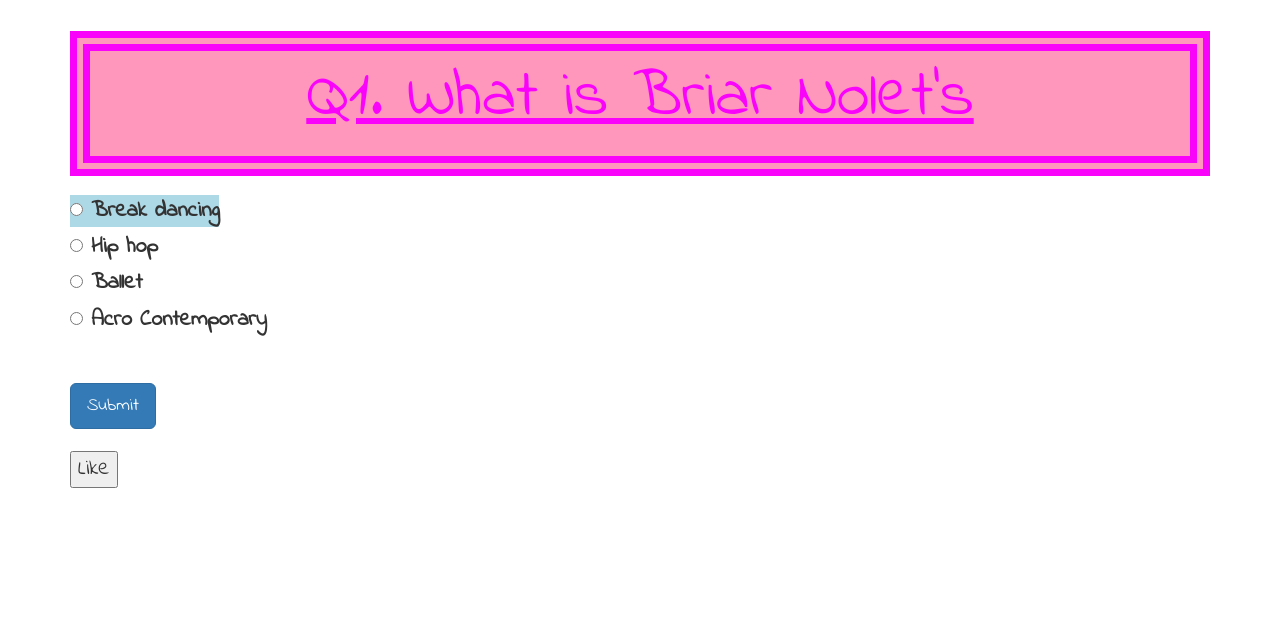
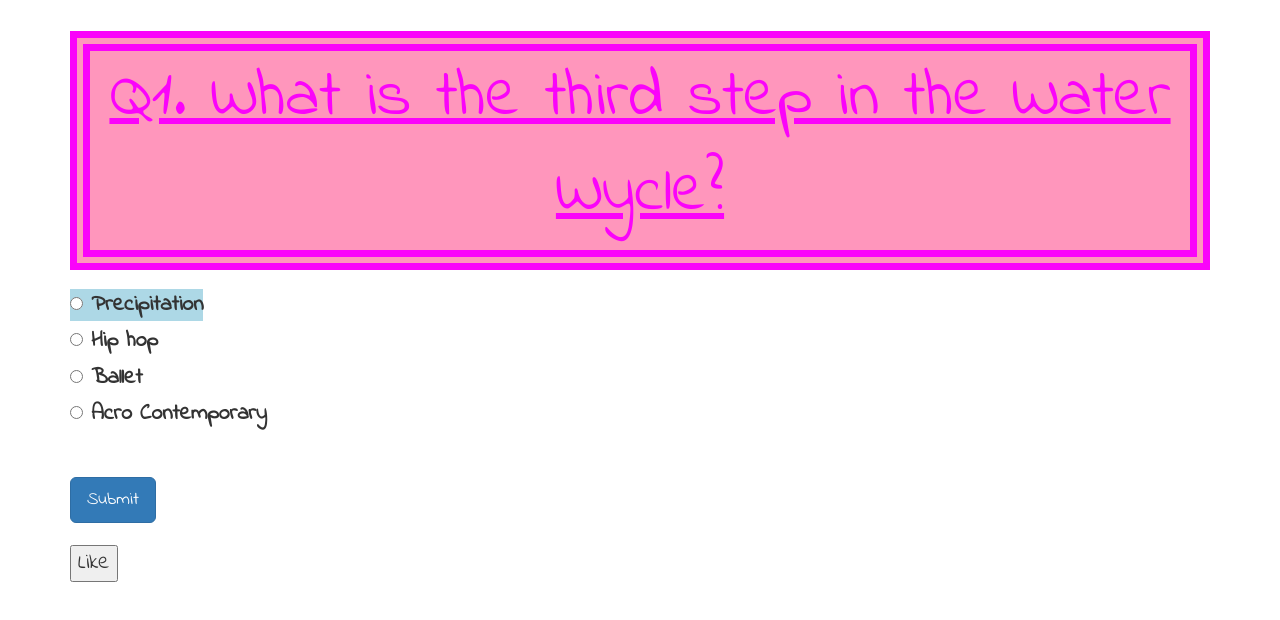
Before and after one commit to Primazing/primazing.github.io, a plain HTML site: page water_cycle/quiz.html in a window 1280 px wide. Drawn offline with nearby package versions, Linux system fonts and the light colour scheme; files whose address does not match are found by name.

Commit message:
Changed questions and title

```diff
--- a/water_cycle/quiz.html
+++ b/water_cycle/quiz.html
@@ -27,11 +27,11 @@ body {
 
 <form>
 <div class="question">
-  <p>Q1. What is Briar Nolet's </p>
+  <p>Q1. What is the third step in the Water Wycle? </p>
 </div>
   <span class="rounded-circle" style="border:rounded-lg; background-color: lightblue;">
-    <input type="radio" id="break_dancer" name="dance_type" value="break_dancer">
-    <label for="break_dancer">Break dancing </label><br>
+    <input type="radio" id="precipitation" name="cycle_type" value="precipitation">
+    <label for="precipitation">Precipitation </label><br>
   </span>
 
   <input type="radio" id="hiphop" name="dance_type" value="hiphop">
```
